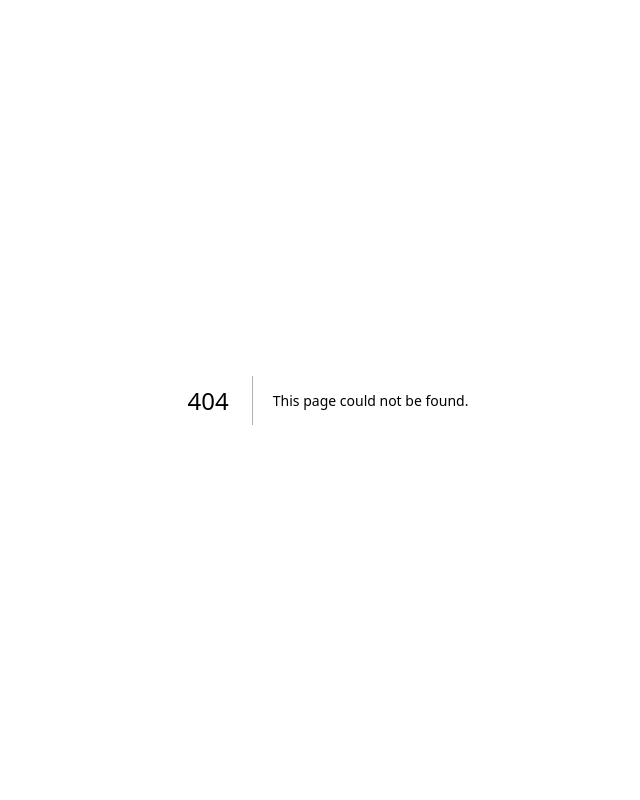
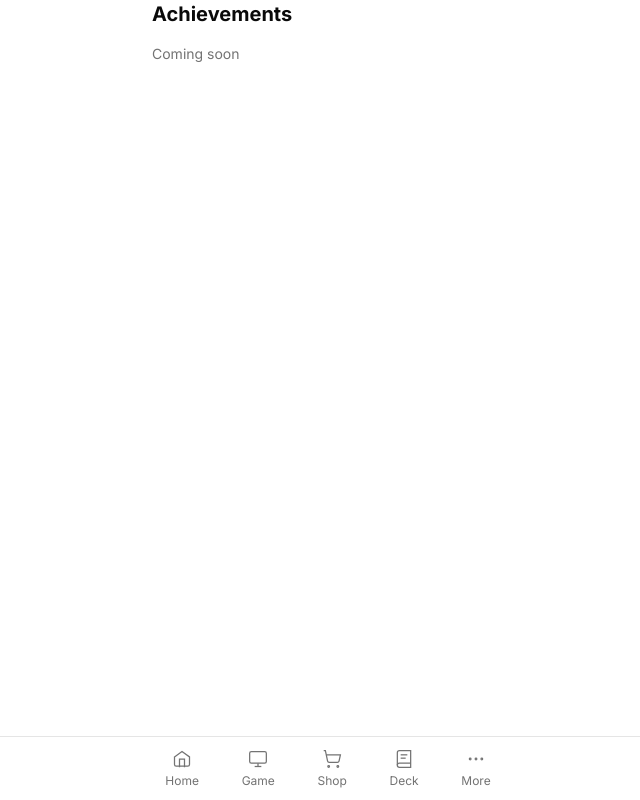
Before and after one commit to SpektrumTCG/spektrum-client, a Next.js app: page /achievements in a window 1280 px wide. Before the commit this address had no page. Shown: the whole page, without its empty margins (312-952 px from the left). Built offline with nearby package versions, Linux system fonts and the light colour scheme.

Commit message:
feat: wire up all pages — thin shells importing from features

```diff
--- /dev/null
+++ b/src/app/(auth)/login/page.tsx
@@ -0,0 +1,10 @@
+import { Shell } from "@/components/layout/Shell"
+
+export default function LoginPage() {
+  return (
+    <Shell withNav={false}>
+      <h1 className="text-xl font-bold mb-4">Sign In</h1>
+      <p className="text-sm text-muted-foreground">Auth form goes here</p>
+    </Shell>
+  )
+}
--- /dev/null
+++ b/src/app/(main)/achievements/page.tsx
@@ -0,0 +1,10 @@
+import { Shell } from "@/components/layout/Shell"
+
+export default function AchievementsPage() {
+  return (
+    <Shell>
+      <h1 className="text-xl font-bold mb-4">Achievements</h1>
+      <p className="text-sm text-muted-foreground">Coming soon</p>
+    </Shell>
+  )
+}
--- /dev/null
+++ b/src/app/(main)/deck-builder/page.tsx
@@ -0,0 +1,11 @@
+import { Shell } from "@/components/layout/Shell"
+import { DeckBuilderFeature } from "@/features/deck-builder"
+
+export default function DeckBuilderPage() {
+  return (
+    <Shell>
+      <h1 className="text-xl font-bold mb-4">Deck Builder</h1>
+      <DeckBuilderFeature />
+    </Shell>
+  )
+}
--- /dev/null
+++ b/src/app/(main)/game/page.tsx
@@ -0,0 +1,10 @@
+import { Shell } from "@/components/layout/Shell"
+import { GameFeature } from "@/features/game"
+
+export default function GamePage() {
+  return (
+    <Shell>
+      <GameFeature />
+    </Shell>
+  )
+}
--- /dev/null
+++ b/src/app/(main)/home/page.tsx
@@ -0,0 +1,9 @@
+import { Shell } from "@/components/layout/Shell"
+
+export default function HomePage() {
+  return (
+    <Shell>
+      <h1 className="text-xl font-bold">Home</h1>
+    </Shell>
+  )
+}
--- /dev/null
+++ b/src/app/(main)/inventory/page.tsx
@@ -0,0 +1,11 @@
+import { Shell } from "@/components/layout/Shell"
+import { InventoryFeature } from "@/features/inventory"
+
+export default function InventoryPage() {
+  return (
+    <Shell>
+      <h1 className="text-xl font-bold mb-4">Inventory</h1>
+      <InventoryFeature />
+    </Shell>
+  )
+}
--- /dev/null
+++ b/src/app/(main)/library/page.tsx
@@ -0,0 +1,10 @@
+import { Shell } from "@/components/layout/Shell"
+
+export default function LibraryPage() {
+  return (
+    <Shell>
+      <h1 className="text-xl font-bold mb-4">Library</h1>
+      <p className="text-sm text-muted-foreground">Coming soon</p>
+    </Shell>
+  )
+}
--- /dev/null
+++ b/src/app/(main)/multiplayer/page.tsx
@@ -0,0 +1,10 @@
+import { Shell } from "@/components/layout/Shell"
+
+export default function MultiplayerPage() {
+  return (
+    <Shell>
+      <h1 className="text-xl font-bold mb-4">Multiplayer</h1>
+      <p className="text-sm text-muted-foreground">Coming soon</p>
+    </Shell>
+  )
+}
--- /dev/null
+++ b/src/app/(main)/settings/page.tsx
@@ -0,0 +1,10 @@
+import { Shell } from "@/components/layout/Shell"
+
+export default function SettingsPage() {
+  return (
+    <Shell>
+      <h1 className="text-xl font-bold mb-4">Settings</h1>
+      <p className="text-sm text-muted-foreground">Coming soon</p>
+    </Shell>
+  )
+}
--- /dev/null
+++ b/src/app/(main)/shop/page.tsx
@@ -0,0 +1,11 @@
+import { Shell } from "@/components/layout/Shell"
+import { ShopFeature } from "@/features/shop"
+
+export default function ShopPage() {
+  return (
+    <Shell>
+      <h1 className="text-xl font-bold mb-4">Shop</h1>
+      <ShopFeature />
+    </Shell>
+  )
+}
--- /dev/null
+++ b/src/app/(main)/trading/page.tsx
@@ -0,0 +1,10 @@
+import { Shell } from "@/components/layout/Shell"
+
+export default function TradingPage() {
+  return (
+    <Shell>
+      <h1 className="text-xl font-bold mb-4">Trading</h1>
+      <p className="text-sm text-muted-foreground">Coming soon</p>
+    </Shell>
+  )
+}
--- /dev/null
+++ b/src/app/(main)/tutorial/page.tsx
@@ -0,0 +1,11 @@
+import { Shell } from "@/components/layout/Shell"
+import { TutorialFeature } from "@/features/tutorial"
+
+export default function TutorialPage() {
+  return (
+    <Shell>
+      <h1 className="text-xl font-bold mb-4">Tutorial</h1>
+      <TutorialFeature />
+    </Shell>
+  )
+}
```
